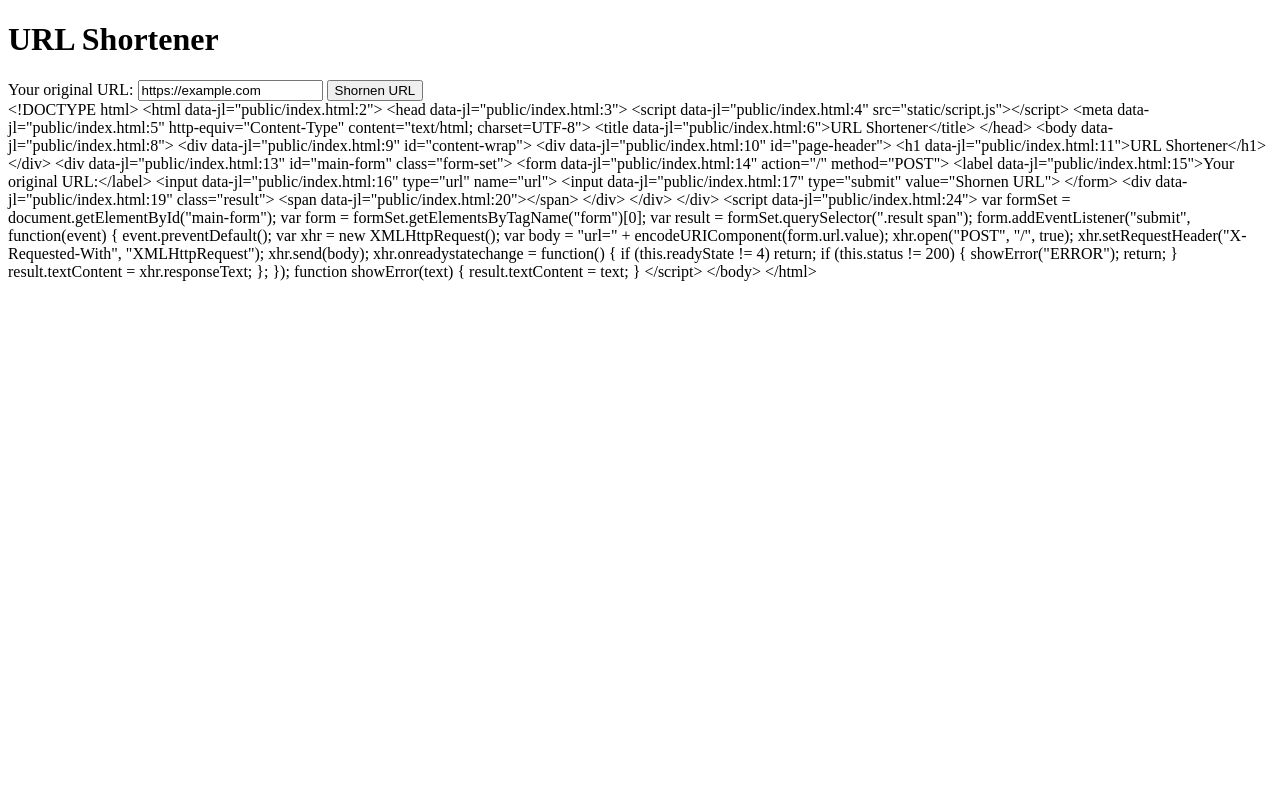
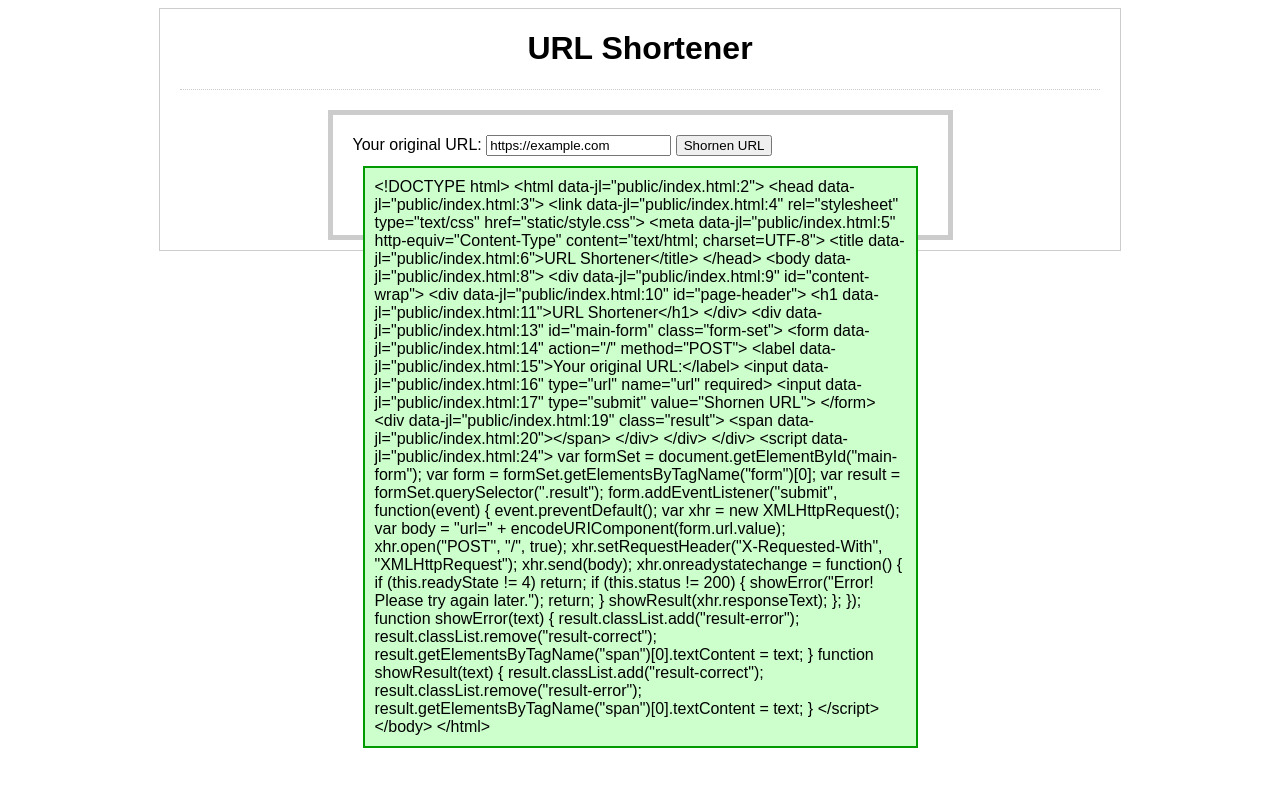
Before and after one commit to michaelblash/url-shortener, a plain HTML site: page public/index.html in a window 1280 px wide. Both pictures are taken after typing "https://example.com" into the empty fields and a click on the input "Shornen URL". Drawn offline with Linux system fonts and the light colour scheme; files that its build step writes are made by us from their sources.

Commit message:
Comment and add some styles

```diff
--- a/lib/router.js
+++ b/lib/router.js
@@ -2,6 +2,12 @@ var parse = require('url').parse;
 var utils = require('./utils');
 
 var quickRespose = utils.quickRespose;
+
+/**
+ * Return the router object which is initiated with some
+ * options, i.e. methods and path templates which the router
+ * should handle.
+ */
 
 exports.Router = function(routerOptions) {
   return function(req, res) {
--- a/lib/utils.js
+++ b/lib/utils.js
@@ -1,6 +1,10 @@
 var http = require('http');
 
 exports.quickRespose = quickRespose;
+
+/**
+ * Send a response equiped with a default plain text.
+ */
 
 function quickRespose(res, status) {
   res.statusCode = status;
--- a/public/index.html
+++ b/public/index.html
@@ -1,7 +1,7 @@
 <!DOCTYPE html>
 <html>
 <head>
-  <script src="static/script.js"></script>
+  <link rel="stylesheet" type="text/css" href="static/style.css">
   <meta http-equiv="Content-Type" content="text/html; charset=UTF-8">
   <title>URL Shortener</title>
 </head>
@@ -13,7 +13,7 @@
     <div id="main-form" class="form-set">
       <form action="/" method="POST">
       <label>Your original URL:</label>
-        <input type="url" name="url">
+        <input type="url" name="url" required>
         <input type="submit" value="Shornen URL">
       </form>
       <div class="result">
@@ -24,7 +24,7 @@
   <script>
   var formSet = document.getElementById("main-form");
   var form = formSet.getElementsByTagName("form")[0];
-  var result = formSet.querySelector(".result span");
+  var result = formSet.querySelector(".result");
   form.addEventListener("submit", function(event) {
     event.preventDefault();
     var xhr = new XMLHttpRequest();
@@ -35,15 +35,23 @@
     xhr.onreadystatechange = function() {
       if (this.readyState != 4) return;
       if (this.status != 200) {
-        showError("ERROR");
+        showError("Error! Please try again later.");
         return;
       }
-      result.textContent = xhr.responseText;
+      showResult(xhr.responseText);
     };
   });
 
   function showError(text) {
-    result.textContent = text;
+    result.classList.add("result-error");
+    result.classList.remove("result-correct");
+    result.getElementsByTagName("span")[0].textContent = text;
+  }
+
+  function showResult(text) {
+    result.classList.add("result-correct");
+    result.classList.remove("result-error");
+    result.getElementsByTagName("span")[0].textContent = text;
   }
   </script>
 </body>
--- /dev/null
+++ b/public/style.css
@@ -0,0 +1,41 @@
+body {
+  font-family: sans-serif;
+}
+
+#content-wrap {
+  width: 960px;
+  margin: 0 auto;
+  border: 1px solid #CCC;
+}
+
+#page-header {
+  margin: 20px;
+  border-bottom: 1px dotted #CCC;
+}
+
+h1 {
+  text-align: center;
+}
+
+.form-set {
+  width: 575px;
+  height: 80px;
+  margin: 10px auto;
+  border: 5px solid #CCC;
+  padding: 20px;
+}
+
+.result {
+  margin: 10px;
+  padding: 10px;
+}
+
+.result-correct {
+  border: 2px solid #090;
+  background-color: #CFC;
+}
+
+.result-error {
+  border: 2px solid #900;
+  background-color: #FCC;
+}
--- a/router_struct.js
+++ b/router_struct.js
@@ -3,6 +3,7 @@ var qs = require('querystring');
 var staticServer = require('./lib/static_server.js');
 var shortener = require('./shortener');
 
+// Define a router structure with some templates
 module.exports = function(config) {
   var routes = {
     GET: {
@@ -27,7 +28,6 @@ module.exports = function(config) {
         req.on('data', function(chunk) { body += chunk; });
         req.on('end', function() {
           var obj = qs.parse(body);
-          console.log(obj.url);
           shortener.shorten(obj.url, function(err, result) {
             res.end(config.domain + '/' + result);
           });
```
Also changed, not shown: lib/static_server.js (+17 -2 lines), shortener.js (+7 -2 lines), public/script.js (deleted).
